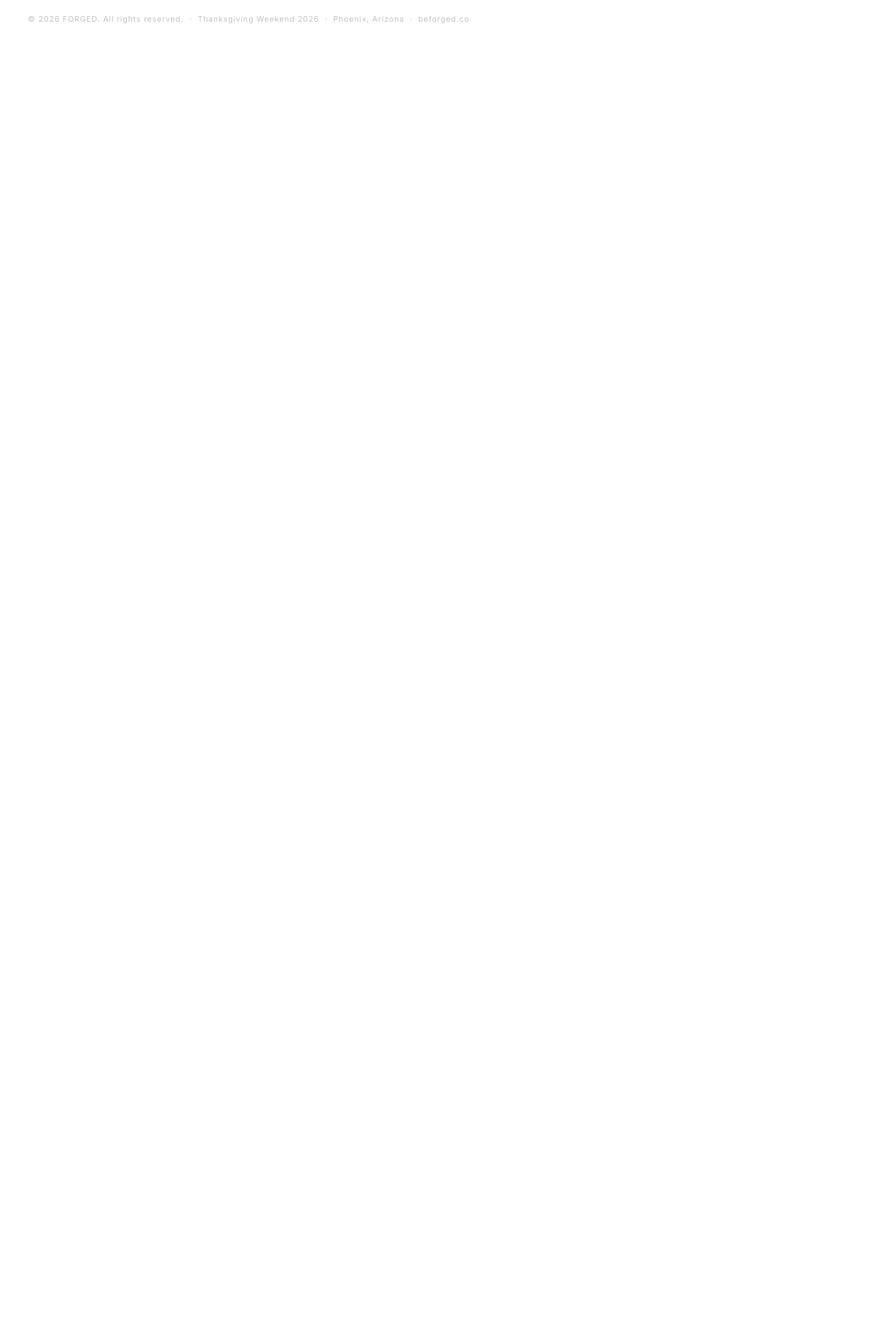
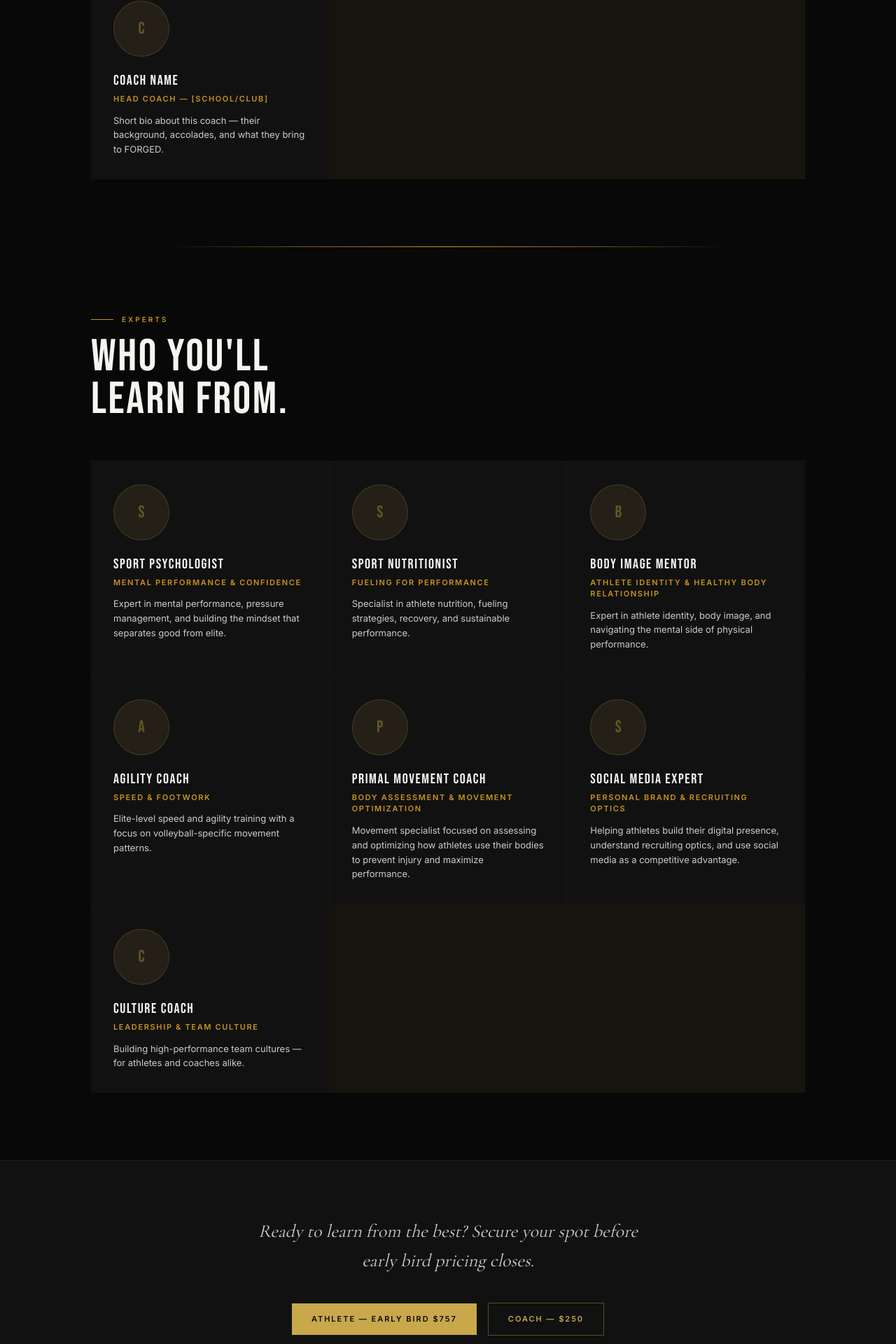
Before and after one commit to beforged26/forged-site, a Next.js app in the folder forged-site/: page /events/az-volleyball/lineup in a window 1280 px wide. Before the commit this address had no page. Shown: the part 877-2797 px from the top of the page at 70% size. Before the commit the page ends 953 px from the top, so only its background shows below. Built offline with nearby package versions, Linux system fonts and the light colour scheme.

Commit message:
Create page.tsx

```diff
--- /dev/null
+++ b/forged-site/src/app/events/az-volleyball/lineup/page.tsx
@@ -0,0 +1,163 @@
+import type { Metadata } from "next";
+import FadeUp from "@/components/FadeUp";
+import Link from "next/link";
+
+export const metadata: Metadata = {
+  title: "Lineup — AZ Volleyball | FORGED",
+  description:
+    "Meet the coaches and experts joining FORGED 2026 in Phoenix, AZ. Elite volleyball coaches and world-class performance experts.",
+};
+
+// ── ADD COACHES HERE ──────────────────────────────────────────────────────────
+const coaches = [
+  {
+    name: "Coach Name",
+    role: "Head Coach — [School/Club]",
+    bio: "Short bio about this coach — their background, accolades, and what they bring to FORGED.",
+    website: "",
+  },
+  // Duplicate and fill in for each coach
+];
+
+// ── ADD EXPERTS HERE ──────────────────────────────────────────────────────────
+const experts = [
+  {
+    name: "Sport Psychologist",
+    role: "Mental Performance & Confidence",
+    bio: "Expert in mental performance, pressure management, and building the mindset that separates good from elite.",
+    website: "",
+  },
+  {
+    name: "Sport Nutritionist",
+    role: "Fueling for Performance",
+    bio: "Specialist in athlete nutrition, fueling strategies, recovery, and sustainable performance.",
+    website: "",
+  },
+  {
+    name: "Body Image Mentor",
+    role: "Athlete Identity & Healthy Body Relationship",
+    bio: "Expert in athlete identity, body image, and navigating the mental side of physical performance.",
+    website: "",
+  },
+  {
+    name: "Agility Coach",
+    role: "Speed & Footwork",
+    bio: "Elite-level speed and agility training with a focus on volleyball-specific movement patterns.",
+    website: "",
+  },
+  {
+    name: "Primal Movement Coach",
+    role: "Body Assessment & Movement Optimization",
+    bio: "Movement specialist focused on assessing and optimizing how athletes use their bodies to prevent injury and maximize performance.",
+    website: "",
+  },
+  {
+    name: "Social Media Expert",
+    role: "Personal Brand & Recruiting Optics",
+    bio: "Helping athletes build their digital presence, understand recruiting optics, and use social media as a competitive advantage.",
+    website: "",
+  },
+  {
+    name: "Culture Coach",
+    role: "Leadership & Team Culture",
+    bio: "Building high-performance team cultures — for athletes and coaches alike.",
+    website: "",
+  },
+  // Duplicate and fill in for each expert
+];
+
+function PersonCard({ person }: { person: typeof coaches[0] }) {
+  return (
+    <FadeUp className="bg-dark p-8 border-t-2 border-transparent hover:border-gold-m hover:bg-dark2 transition-colors flex flex-col gap-5">
+      {/* Headshot */}
+      <div className="w-20 h-20 rounded-full bg-gold/10 border border-gold/20 flex items-center justify-center flex-shrink-0">
+        <span className="font-display text-2xl text-gold/40">{person.name.charAt(0)}</span>
+      </div>
+      <div className="flex-1">
+        <div className="font-display text-xl tracking-[0.08em] text-cream mb-1">{person.name}</div>
+        <div className="text-[11px] font-semibold tracking-[0.15em] uppercase text-gold-m mb-3">{person.role}</div>
+        <p className="text-[13px] text-light leading-[1.6]">{person.bio}</p>
+      </div>
+      {person.website && (
+        <a href={person.website} target="_blank" rel="noopener noreferrer" className="text-[11px] font-semibold tracking-[0.12em] uppercase text-gold hover:text-gold-m transition-colors">
+          Website →
+        </a>
+      )}
+    </FadeUp>
+  );
+}
+
+export default function Lineup() {
+  return (
+    <>
+      {/* HERO */}
+      <section className="hero-anim min-h-[55vh] flex flex-col items-center justify-center text-center px-6 pt-36 pb-16 relative overflow-hidden">
+        <div
+          className="absolute inset-0 pointer-events-none"
+          style={{
+            background:
+              "radial-gradient(ellipse 60% 50% at 50% 60%, rgba(201,148,26,0.07) 0%, transparent 70%)",
+          }}
+        />
+        <p className="text-[11px] font-semibold tracking-[0.3em] uppercase text-gold-m mb-5 relative z-[1]">
+          AZ — Volleyball &nbsp;·&nbsp; Phoenix, Nov 26–29, 2026
+        </p>
+        <h1 className="font-display text-[clamp(52px,10vw,120px)] leading-[0.95] tracking-[0.04em] text-cream mb-6 relative z-[1]">
+          THE
+          <br />
+          <span className="gold-gradient-text">LINEUP.</span>
+        </h1>
+        <p className="font-serif italic text-[clamp(18px,3vw,26px)] text-light max-w-[580px] mx-auto relative z-[1] leading-[1.5]">
+          Elite coaches. World-class experts. All under one roof.
+        </p>
+      </section>
+
+      <div className="gold-rule" />
+
+      {/* COACHES */}
+      <FadeUp className="max-w-[1100px] mx-auto px-6 md:px-10 py-24">
+        <p className="section-eyebrow">Coaches</p>
+        <h2 className="font-display text-[clamp(36px,6vw,64px)] tracking-[0.04em] leading-[0.95] text-cream mb-14">
+          WHO YOU&apos;LL
+          <br />
+          TRAIN WITH.
+        </h2>
+        <div className="grid gap-[2px] bg-gold/[0.08] grid-cols-1 md:grid-cols-2 lg:grid-cols-3">
+          {coaches.map((c) => <PersonCard key={c.name} person={c} />)}
+        </div>
+      </FadeUp>
+
+      <div className="gold-rule" />
+
+      {/* EXPERTS */}
+      <FadeUp className="max-w-[1100px] mx-auto px-6 md:px-10 py-24">
+        <p className="section-eyebrow">Experts</p>
+        <h2 className="font-display text-[clamp(36px,6vw,64px)] tracking-[0.04em] leading-[0.95] text-cream mb-14">
+          WHO YOU&apos;LL
+          <br />
+          LEARN FROM.
+        </h2>
+        <div className="grid gap-[2px] bg-gold/[0.08] grid-cols-1 md:grid-cols-2 lg:grid-cols-3">
+          {experts.map((e) => <PersonCard key={e.role} person={e} />)}
+        </div>
+      </FadeUp>
+
+      {/* CTA */}
+      <div className="bg-dark border-t border-gold/10 py-20 px-6 md:px-10 text-center">
+        <FadeUp>
+          <p className="font-serif italic text-[clamp(18px,2.5vw,26px)] text-light max-w-[580px] mx-auto mb-10 leading-[1.6]">
+            Ready to learn from the best? Secure your spot before early bird pricing closes.
+          </p>
+          <div className="flex items-center justify-center gap-4 flex-wrap">
+            <Link href="/register/athlete" className="inline-block text-[11px] font-bold tracking-[0.18em] uppercase text-black bg-gold px-7 py-3.5 hover:bg-gold-m transition-colors">
+              Athlete — Early Bird $757
+            </Link>
+            <Link href="/register/coach" className="inline-block text-[11px] font-bold tracking-[0.18em] uppercase text-gold border border-gold/40 px-7 py-3.5 hover:border-gold transition-colors">
+              Coach — $250
+            </Link>
+          </div>
+        </FadeUp>
+      </div>
+    </>
+  );
+}
```
